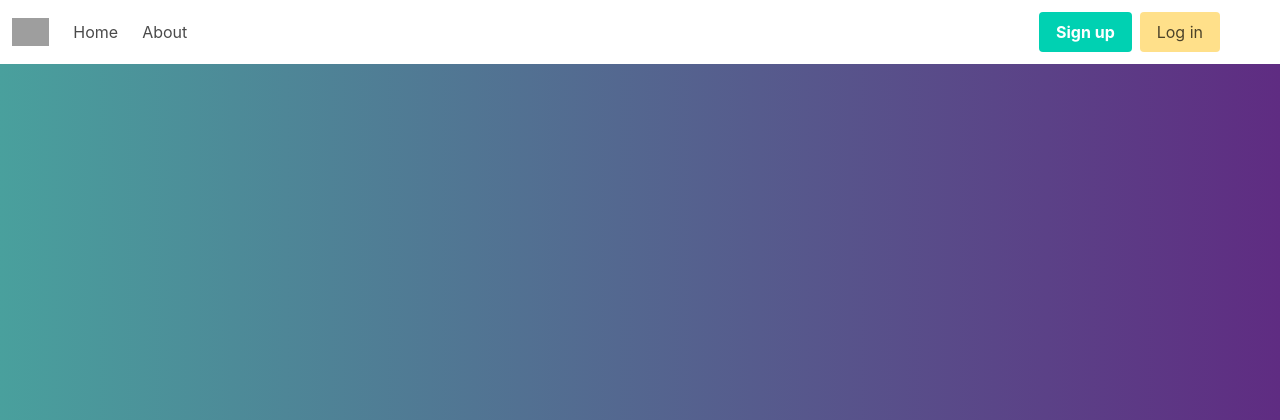
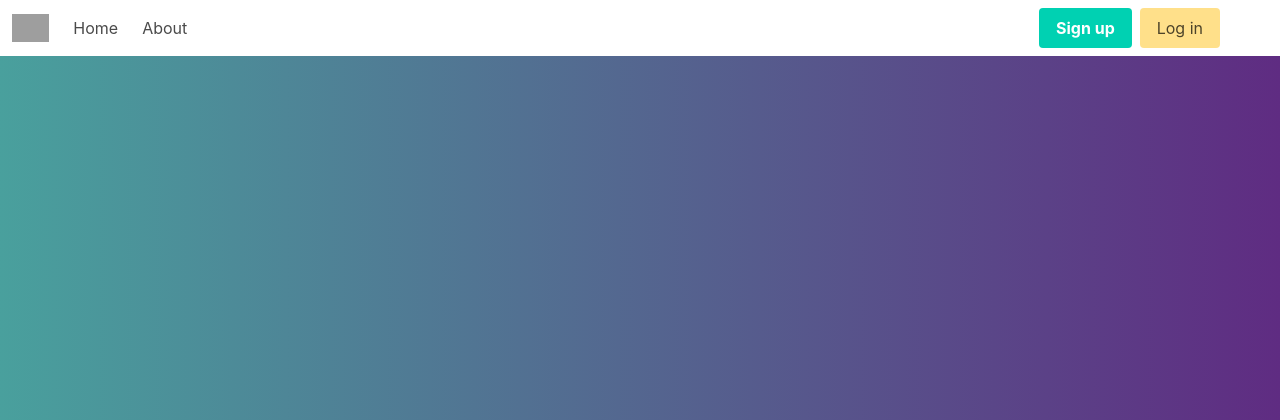
Before and after one commit to Bhavartha/WriteIt-DjangoBlog, a Django app: page / in a window 1280 px wide. Shown: the top 420 px of the page. Run offline with Django 3.2, Linux system fonts and the light colour scheme; data that the repository does not hold is empty; grey boxes are pictures that could not be loaded.

Commit message:
adjusted nav

```diff
--- a/DjangoBlog/settings.py
+++ b/DjangoBlog/settings.py
@@ -33,7 +33,6 @@ RECAPTCHA_REQUIRED_SCORE = config('RECAPTCHA_REQUIRED_SCORE')
 DEBUG = True
 
 ALLOWED_HOSTS = []
-
 
 # Application definition
 
--- a/blog/templates/blog/base.html
+++ b/blog/templates/blog/base.html
@@ -20,7 +20,7 @@
 
 <body>
     <!-- Navbar Start -->
-    <nav class="navbar is-fixed-top py-1" role="navigation" aria-label="main navigation">
+    <nav class="navbar is-fixed-top" role="navigation" aria-label="main navigation">
         <div class="navbar-brand">
             <a class="navbar-item" href="{% url 'blog-home' %}">
                 <img
```
Also changed, not shown: 1 other file.
